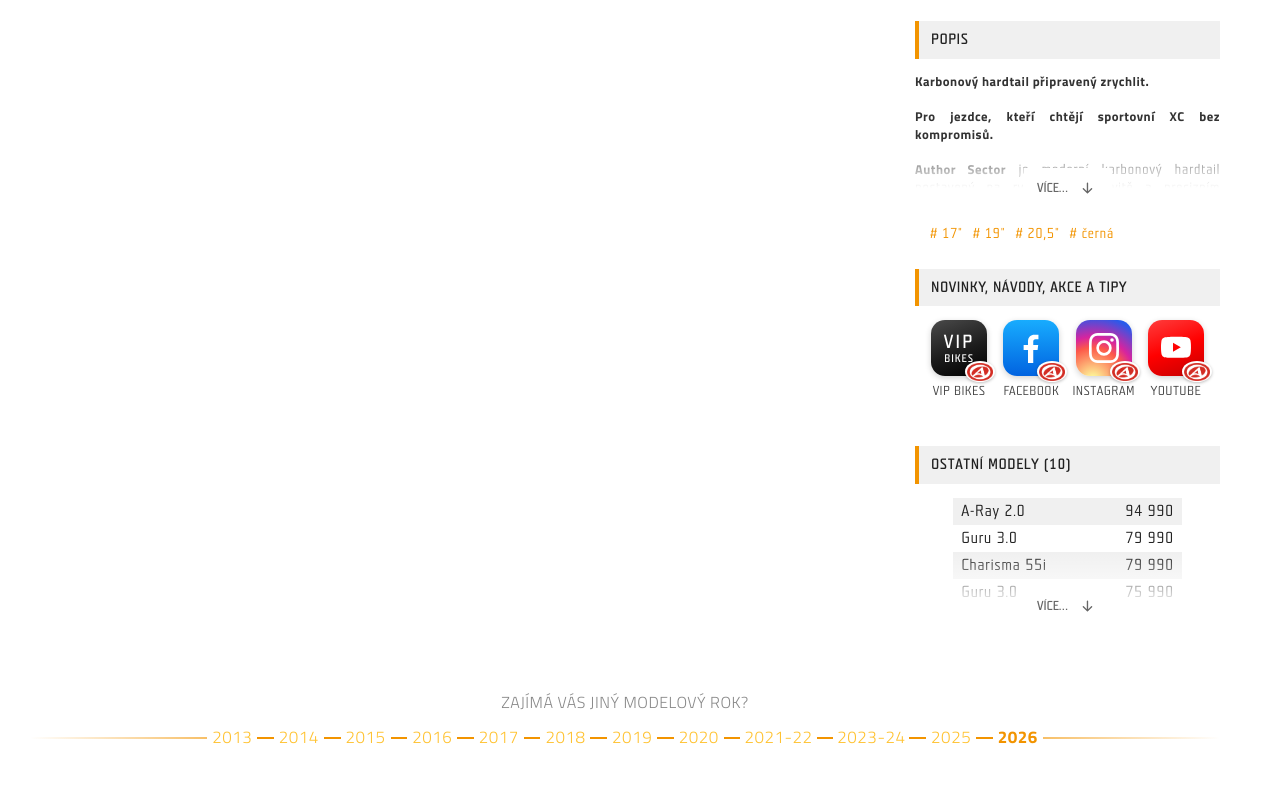
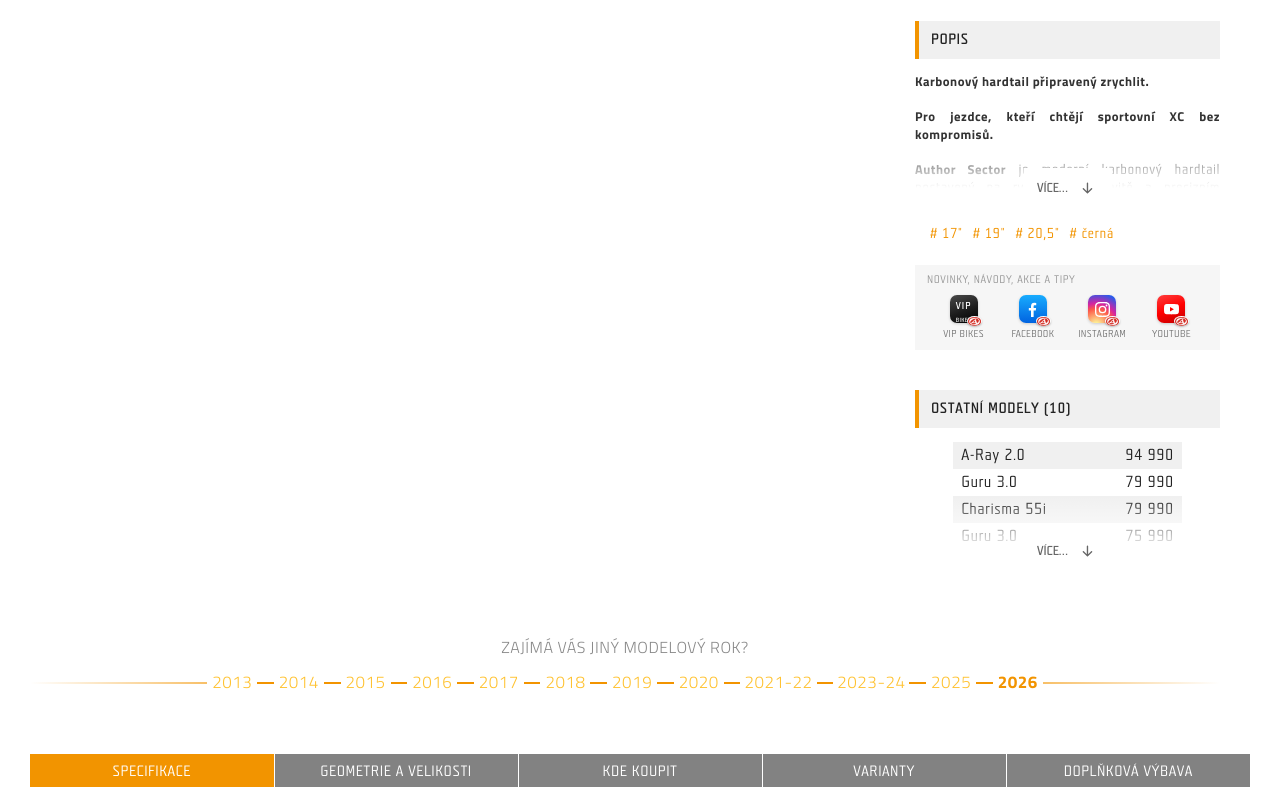
Before and after one commit to zajic70/a27-detail, a plain HTML site: page index.html in a window 1280 px wide. Shown: the part 872-1662 px from the top of the page. Drawn offline with Linux system fonts and the light colour scheme.

Commit message:
Piktogramy: poloviční ikony, jemný šedý blok a drobný nadpis
Co-Authored-By: Claude Sonnet 5.5 <noreply@anthropic.com>

```diff
--- a/new/new.css
+++ b/new/new.css
@@ -317,22 +317,25 @@ html[data-design="new"] .ng-lb:not([hidden]) { background: #000; }
   html[data-design="new"] .pkarta .timeline.ng-years.is-open > div { padding-top: 6px; }
 }
 
-/* ---------- v1.15: piktogramy Hero / Facebook / Instagram / YouTube mezi štítky a Ostatními modely ---------- */
+/* ---------- v1.15: piktogramy VIP Bikes / Facebook / Instagram / YouTube – malý jemně šedý blok „odjinud“ mezi štítky a Ostatními modely ---------- */
 .ng-soc { display: none; }
-html[data-design="new"] .ng-soc { display: block; }
-html[data-design="new"] .ng-soc-row { display: flex; justify-content: space-between; gap: 8px; margin: 0; padding: 0 12px 6px; }
-html[data-design="new"] .ng-soc-i { display: flex; flex-direction: column; align-items: center; gap: 8px; width: 25%; color: #444; text-decoration: none;
-  text-align: center; text-transform: uppercase; letter-spacing: .03em; font: 13px/1.2 fontTeuL, Arial, Verdana, sans-serif; }
+html[data-design="new"] .ng-soc { display: block; margin: 18px 0 0; padding: 8px 12px 10px; background: #f6f6f6; }
+html[data-design="new"] .ng-soc .ng-h { margin: 0 0 8px; padding: 0; background: none; border: 0; text-align: left; color: #999;
+  font: 11px/1.3 fontTeuL, Arial, Verdana, sans-serif; letter-spacing: .05em; text-transform: uppercase; }
+html[data-design="new"] .ng-soc-row { display: flex; justify-content: space-between; gap: 8px; margin: 0; padding: 0 6px; }
+html[data-design="new"] .ng-soc-i { display: flex; flex-direction: column; align-items: center; gap: 5px; width: 25%; color: #777; text-decoration: none;
+  text-align: center; text-transform: uppercase; letter-spacing: .03em; font: 10px/1.2 fontTeuL, Arial, Verdana, sans-serif; }
 html[data-design="new"] .ng-soc-i:hover { color: #F29400; }
-html[data-design="new"] .ng-soc-tile { position: relative; display: flex; align-items: center; justify-content: center; width: 56px; height: 56px;
-  border-radius: 14px; box-shadow: 0 2px 6px rgba(0,0,0,.18); transition: transform .15s; }
-html[data-design="new"] .ng-soc-i:hover .ng-soc-tile { transform: translateY(-2px); }
-html[data-design="new"] .ng-soc-tile svg { width: 30px; height: 30px; fill: #fff; }
+html[data-design="new"] .ng-soc-tile { position: relative; display: flex; align-items: center; justify-content: center; width: 28px; height: 28px;
+  border-radius: 7px; box-shadow: 0 1px 3px rgba(0,0,0,.18); transition: transform .15s; }
+html[data-design="new"] .ng-soc-i:hover .ng-soc-tile { transform: translateY(-1px); }
+html[data-design="new"] .ng-soc-tile svg { width: 15px; height: 15px; fill: #fff; }
 html[data-design="new"] .ng-soc-vip { background: linear-gradient(160deg, #4a4a4a 0%, #1c1c1c 55%, #000 100%); }
-html[data-design="new"] .ng-soc-vip-t { display: block; color: #fff; text-align: center; font: 11px/1.05 fontTeuB, Arial, Verdana, sans-serif; letter-spacing: .08em; }
-html[data-design="new"] .ng-soc-vip-t b { display: block; color: #fff; font-family: inherit; font-weight: 400; font-size: 19px; letter-spacing: .12em; }
+html[data-design="new"] .ng-soc-vip-t { display: block; color: #fff; text-align: center; font: 6px/1.05 fontTeuB, Arial, Verdana, sans-serif; letter-spacing: .06em; }
+html[data-design="new"] .ng-soc-vip-t b { display: block; color: #fff; font-family: inherit; font-weight: 400; font-size: 10px; letter-spacing: .1em; }
 html[data-design="new"] .ng-soc-fb { background: linear-gradient(180deg, #18acfe 0%, #0163e0 100%); }
 html[data-design="new"] .ng-soc-ig { background: radial-gradient(circle at 30% 107%, #fdf497 0%, #fdf497 5%, #fd5949 45%, #d6249f 60%, #285aeb 90%); }
 html[data-design="new"] .ng-soc-yt { background: linear-gradient(160deg, #ff3d3d 0%, #ff0000 50%, #c40000 100%); }
 /* ovál Author (z původního loga, bez nápisu) jako malý červený odznak v rohu každé ikony */
-html[data-design="new"] .ng-soc-badge { position: absolute; right: -8px; bottom: -6px; width: 30px; height: 21px; border-radius: 50%; background: #fff url('author_oval.png') center / 26px auto no-repeat; box-shadow: 0 1px 3px rgba(0,0,0,.25); }
+html[data-design="new"] .ng-soc-badge { position: absolute; right: -4px; bottom: -3px; width: 15px; height: 10px; border-radius: 50%;
+  background: #fff url('author_oval.png') center / 13px auto no-repeat; box-shadow: 0 1px 2px rgba(0,0,0,.25); }
--- a/new/new.js
+++ b/new/new.js
@@ -119,7 +119,7 @@
     ['Tlačítka', 'Jednotná velikost. Cena a KOUPIT TEĎ beze změny.'],
     ['Jiný modelový rok', 'Na mobilu je to rozbalovací pruh jako záložky specifikace.'],
     ['Testovací kopie', 'Logo v hlavičce je oranžové s černým okrajem a nápisem TEST PAGE. Odkazy nikam nevedou, stránka nic neodesílá. Slouží jen k prohlédnutí vzhledu.'],
-    ['Piktogramy', 'Pod popisem nadpis Novinky, návody, akce a tipy a čtyři ikony: VIP Bikes, Facebook, Instagram a YouTube Authoru. Mají barevný přechod a červený ovál Author v rohu (v testovací kopii nikam nevedou).'],
+    ['Piktogramy', 'Pod popisem malý šedý blok Novinky, návody, akce a tipy se čtyřmi malými ikonami: VIP Bikes, Facebook, Instagram a YouTube Authoru. Mají barevný přechod a červený ovál Author v rohu (v testovací kopii nikam nevedou).'],
     ['Přepínač', 'Původní / Nový design a Počítač / Mobil slouží jen pro vyzkoušení.']
   ];
   function openChanges() {
```
Also changed, not shown: 1 other file.
